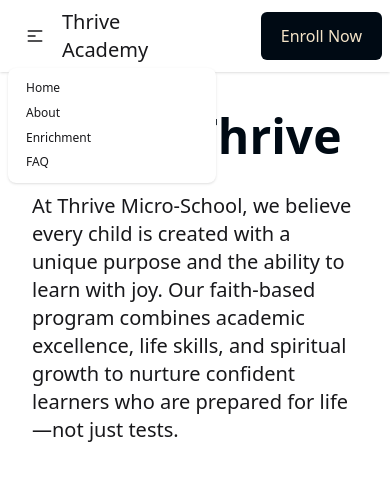
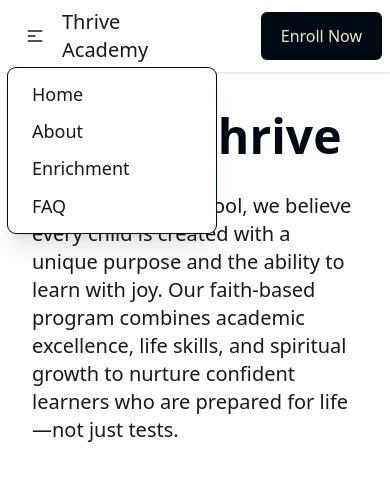
Before and after one commit to drethedevjs/thrive-academy, a Nuxt app: page /about in a window 390 px wide. Both pictures are taken after a click on the button 35 px from the left and 36 px from the top of the page. Shown: the top 480 px of the page. Built offline with nearby package versions, Linux system fonts and the light colour scheme.

Commit message:
Made mobile menu larger.

```diff
--- a/app/components/Header.vue
+++ b/app/components/Header.vue
@@ -20,7 +20,7 @@
         </div>
         <ul
           tabindex="0"
-          class="menu menu-sm dropdown-content bg-base-100 rounded-box z-1 mt-3 w-52 p-2 shadow"
+          class="menu menu-lg dropdown-content bg-base-100 rounded-box z-1 mt-3 w-52 p-2 shadow-xl ring-navy ring-1"
         >
           <li><NuxtLink to="home">Home</NuxtLink></li>
           <li><NuxtLink to="about">About</NuxtLink></li>
```
